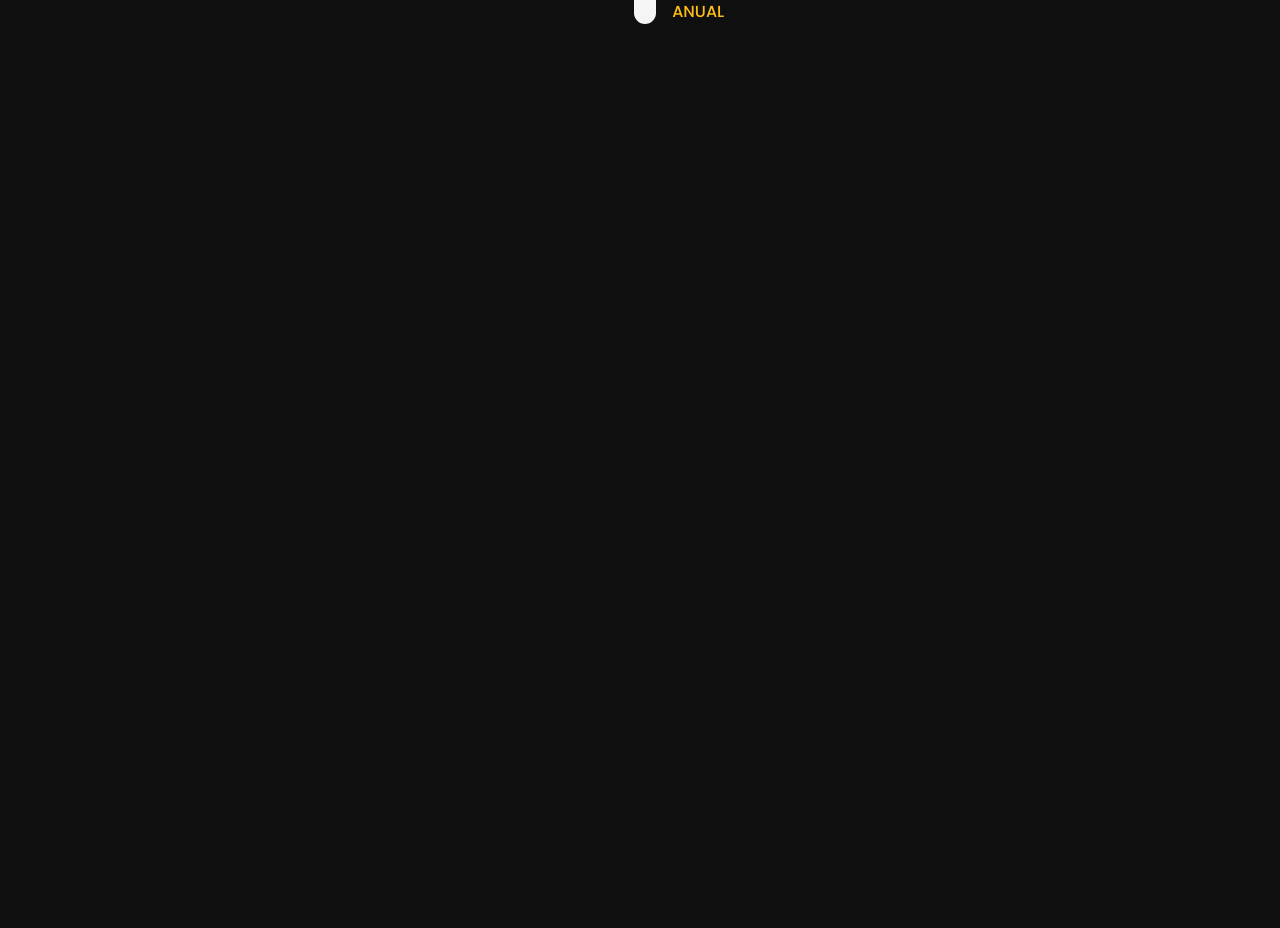
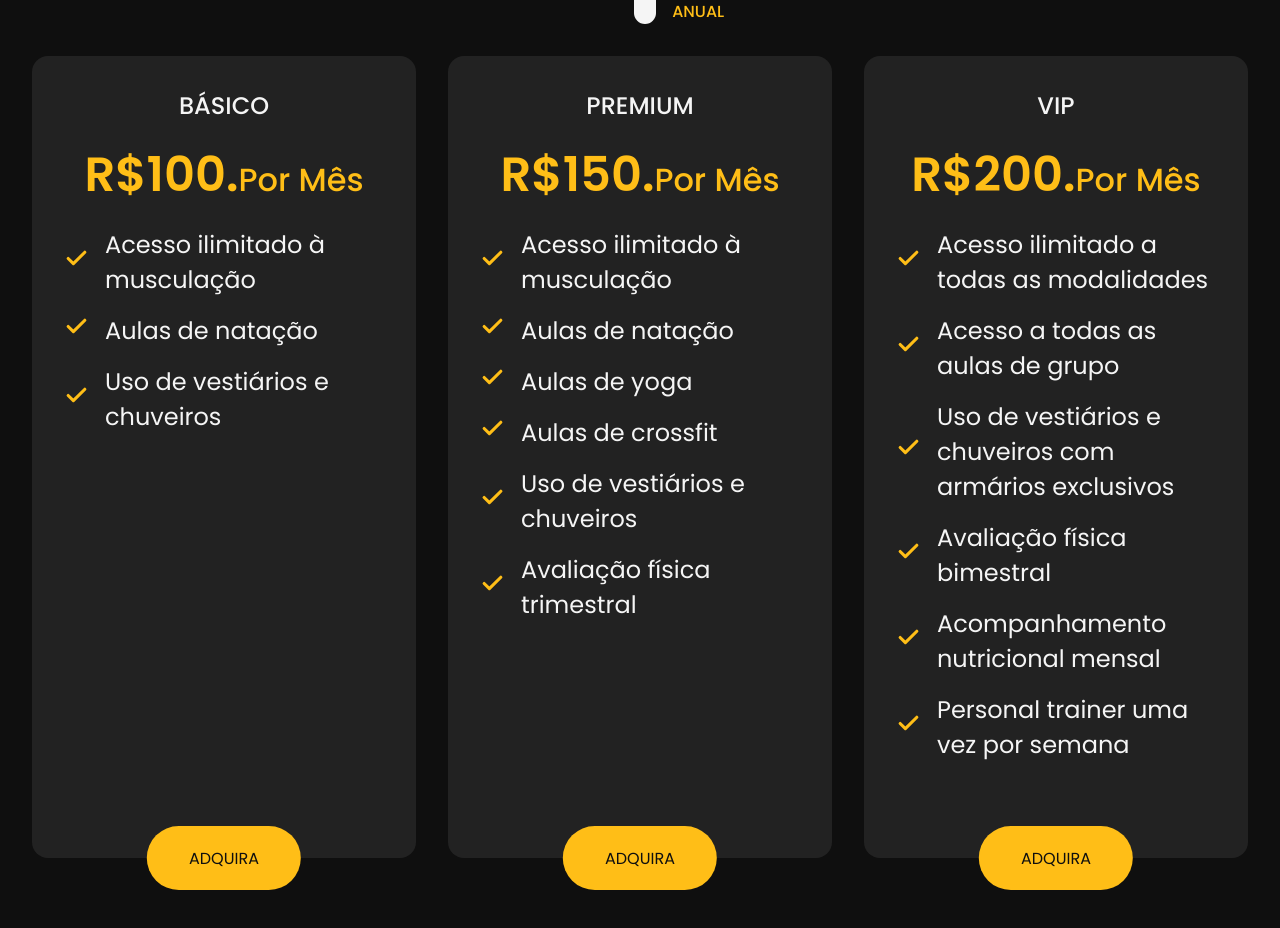
Before and after one commit to diegoCBorba/gympro, a React (Vite) app: page / in a window 1280 px wide. Shown: the part 2300-3228 px from the top of the page. Before the commit the page ends 2324 px from the top, so only its background shows below. Built offline with nearby package versions, Linux system fonts and the light colour scheme.

Commit message:
Construindo os planos

```diff
--- a/src/components/Price/Price.module.css
+++ b/src/components/Price/Price.module.css
@@ -1,6 +1,16 @@
 .containerMaster{
   margin-top: 2rem;
-  padding: 0 2 rem;
+  padding: 0 2rem;
+}
+
+.teste{
+  height: 100vh;
+}
+
+.containerMaster > div{
+  display: flex;
+  flex-direction: column;
+  gap: 2rem;
 }
 
 .containerTop{
@@ -78,6 +88,109 @@
   background-color: var(--color1);
 }
 
+.containerPrices{
+  display: flex;
+  flex-wrap: wrap;
+  gap: 2rem;
+}
+
+.containerPrices > div{
+  flex: 1;
+}
+
+.boxPrice{
+  background-color: var(--color3);
+  padding: 2rem;
+
+  border-radius: 1rem;
+
+  display: flex;
+  flex-direction: column;
+  gap: 1rem;
+
+  position: relative;
+}
+
+.boxPrice h2{
+  font-size: 1.5rem;
+  font-weight: 500;
+
+  text-transform: uppercase;
+  text-align: center;
+}
+
+.boxPrice p{
+  text-align: center;
+  font-size: 2rem;
+  font-weight: 500;
+  color: var(--color2);
+}
+
+.boxPrice p > span{
+  font-size: 3rem;
+  font-weight: 600;
+}
+
+.listPrice{
+  list-style: none;
+
+  display: flex;
+  flex-direction: column;
+  gap: 1rem;
+  font-size: 1.5rem;
+
+  padding-bottom: 4rem;
+}
+
+.offer{
+  display: flex;
+  align-items: center;
+  gap: 1rem;
+}
+
+.offer svg{
+  color: var(--color2);
+}
+
+.buttonPrice{
+  background-color: var(--color2);
+  color: var(--color1);
+
+  height: 4rem;
+  width: 40%;
+
+  border-radius: 4rem;
+
+  position: absolute;
+  bottom: -2rem;
+  right: 50%;
+
+  transform: translate(50%);
+
+  text-transform: uppercase;
+}
+
+.buttonPrice span{
+  position: absolute;
+  right: 50%;
+  top: 50%;
+  transform: translate(50%, -50%);
+
+  transition: opacity 0.5s ease;
+}
+
+.buttonPrice span:nth-child(2){
+  opacity: 0;
+}
+
+.buttonPrice:hover span:nth-child(1){
+  opacity: 0;
+}
+
+.buttonPrice:hover span:nth-child(2){
+  opacity: 1;
+}
+
 @media (max-width: 1680px) {
   .containerTitle h1{
     font-size: 3vw;
--- a/src/components/Price/Price.tsx
+++ b/src/components/Price/Price.tsx
@@ -1,43 +1,64 @@
 import { useState } from "react"
 import price from "./Price.module.css"
 
-import { motion } from "framer-motion"
+import { ClassTop } from "./division/ClassTop"
+import { Check } from "lucide-react"
+
+const dataPrices = [
+  {
+    title: "Básico",
+    monthly: 100,
+    annual: 1080,
+    offers: ["Acesso ilimitado à musculação", "Aulas de natação", "Uso de vestiários e chuveiros"]
+  },
+  {
+    title: "Premium",
+    monthly: 150,
+    annual: 1620,
+    offers: ["Acesso ilimitado à musculação", "Aulas de natação", "Aulas de yoga", "Aulas de crossfit", "Uso de vestiários e chuveiros", "Avaliação física trimestral"]
+  },
+  {
+    title: "Vip",
+    monthly: 200,
+    annual: 2160,
+    offers: ["Acesso ilimitado a todas as modalidades", "Acesso a todas as aulas de grupo", "Uso de vestiários e chuveiros com armários exclusivos", "Avaliação física bimestral", "Acompanhamento nutricional mensal", "Personal trainer uma vez por semana"]
+  },
+]
 
 export const Price = () => {
   const [toggleSwitch, setToggleSwitch] = useState(false)
 
-  function handleToggle(){
-    setToggleSwitch(!toggleSwitch)
-  }
-
   return (
     <section id="price" className={price.containerMaster}>
       <div className="container-section">
-        <div className={price.containerTop}>
-          <div className={price.containerTitle}>
-            <h1>Encontre o <span>Plano Perfeito</span> para Você</h1>
-            <p><span>Junte-se Hoje</span> Mesmo e Alcance Seus Objetivos</p>
-          </div>
-          <div
-          className={`${price.containerSwich}
-          `}
-          onClick={handleToggle}>
-            <p>Mensal</p>
-            <div className={`${price.boxSwitch} ${toggleSwitch ? price.toggle : ""}`}>
-              <motion.span
-              initial={{top: "0%"}}
-              animate={{top: toggleSwitch ? "60%" : "0%"}}
-              transition={{duration: 0.2}}/>
+        <ClassTop setToggleSwitch={setToggleSwitch} toggleSwitch={toggleSwitch}/>
+        <div className={price.containerPrices}>
+          {dataPrices.map((priceS, index) => (
+            <div key={index} className={price.boxPrice}>
+              <h2>{priceS.title}</h2>
+              <p>
+                <span>R${toggleSwitch? priceS.annual : priceS.monthly}.</span>
+                Por {toggleSwitch ? "Ano" : "Mês"}
+              </p>
+              <ul className={price.listPrice}>
+                {priceS.offers.map((offer) => (
+                  <div className={price.offer}>
+                    <div>
+                      <Check strokeWidth={3} size={25}/>
+                    </div>
+                    <li>{offer}</li>
+                  </div>
+                ))}
+              </ul>
+              <a href="" className={price.buttonPrice}>
+                <span>adquira</span>
+                <span>contato</span>
+              </a>
             </div>
-            <div className={price.anualP}>
-              <p>Anual</p>
-            </div>
-          </div>
-        </div>
-        <div>
-
+          ))}
         </div>
       </div>
+      <div className={price.teste}></div>
     </section>
   )
 }
--- /dev/null
+++ b/src/components/Price/division/ClassTop.tsx
@@ -0,0 +1,38 @@
+import price from "../Price.module.css"
+import { motion } from "framer-motion"
+
+interface PropsClassTop{
+  toggleSwitch: boolean,
+  setToggleSwitch: React.Dispatch<React.SetStateAction<boolean>>,
+}
+
+export const ClassTop = ({ setToggleSwitch, toggleSwitch }: PropsClassTop) => {
+
+  function handleToggle(){
+    setToggleSwitch(!toggleSwitch)
+  }
+
+  return (
+    <div className={price.containerTop}>
+      <div className={price.containerTitle}>
+        <h1>Encontre o <span>Plano Perfeito</span> para Você</h1>
+        <p><span>Junte-se Hoje</span> Mesmo e Alcance Seus Objetivos</p>
+      </div>
+      <div
+      className={`${price.containerSwich}
+      `}
+      onClick={handleToggle}>
+        <p>Mensal</p>
+        <div className={`${price.boxSwitch} ${toggleSwitch ? price.toggle : ""}`}>
+          <motion.span
+          initial={{top: "0%"}}
+          animate={{top: toggleSwitch ? "60%" : "0%"}}
+          transition={{duration: 0.2}}/>
+        </div>
+        <div className={price.anualP}>
+          <p>Anual</p>
+        </div>
+      </div>
+    </div>
+  )
+}
```
